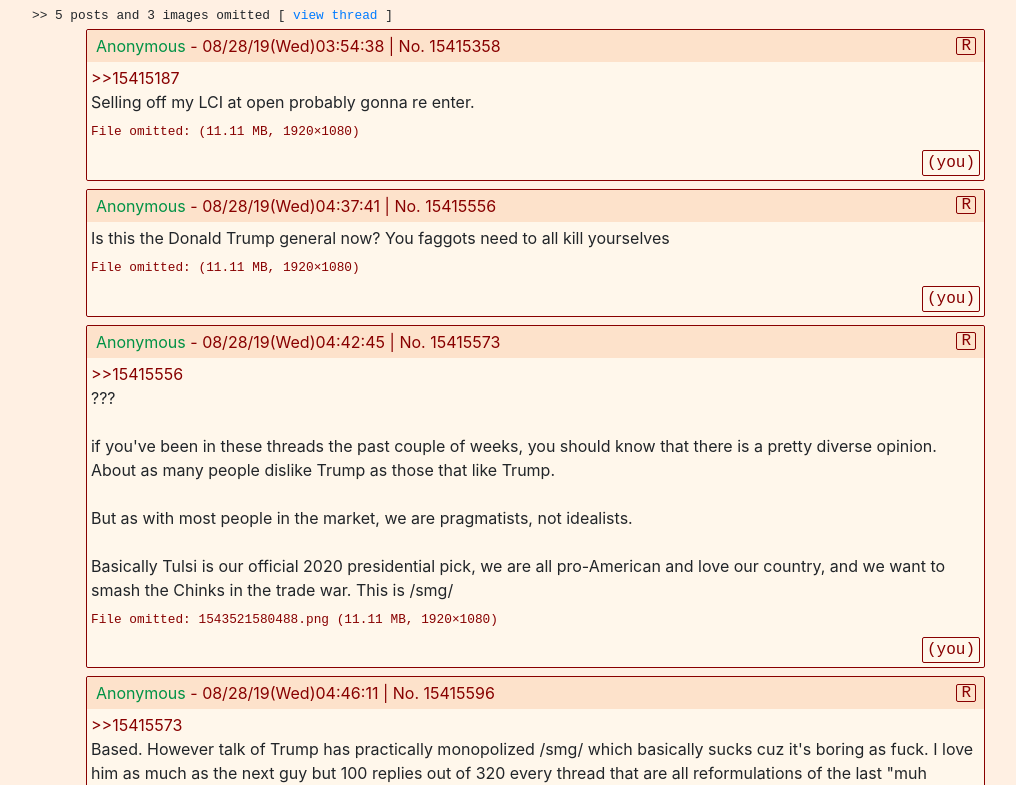
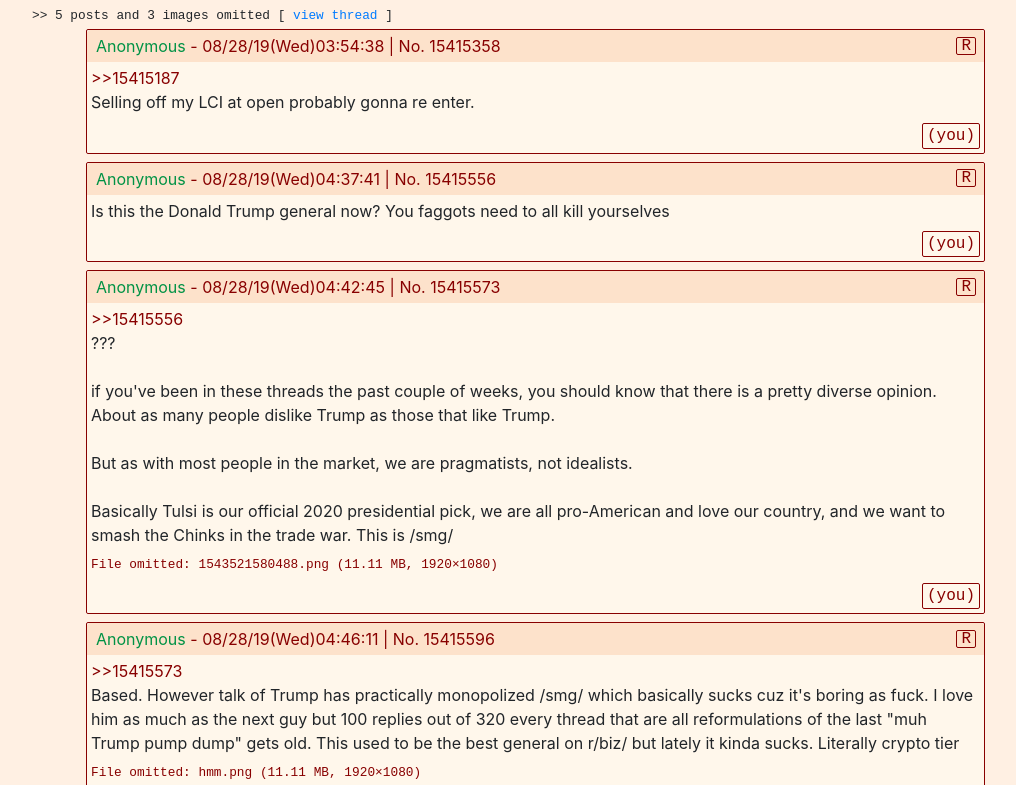
Before and after one commit to n4n0GH/0xchan-frontend, a Vue app: page /board/biz in a window 1280 px wide. Shown: the part 1475-2260 px from the top of the page, without its empty margins (244-1260 px from the left). Built offline with nearby package versions, Linux system fonts and the light colour scheme; some icons are missing.

Commit message:
omitted info now only visible if media is attached

```diff
--- a/src/components/board/Post.vue
+++ b/src/components/board/Post.vue
@@ -39,7 +39,7 @@
 						<slot name="postText" />
 					</div>
 				</div>
-				<div class="row mt-2" v-if="!getGrab">
+				<div class="row mt-2" v-if="picRelated && !getGrab">
 					<div class="col">
 						<p class="small mb-0 text-mono">
 							File omitted: <slot name="fileMeta" /> (11.11 MB, 1920&times;1080)
--- a/src/views/Settings.vue
+++ b/src/views/Settings.vue
@@ -25,6 +25,9 @@
 							@click="setBool('mutGrab')">{{getGrab?'off':'on'}}</button>
 						</div>
 					</div>
+					<div class="row mw-100 overflow-auto">
+
+					</div>
 				</div>
 			</div>
 		</div>
```
